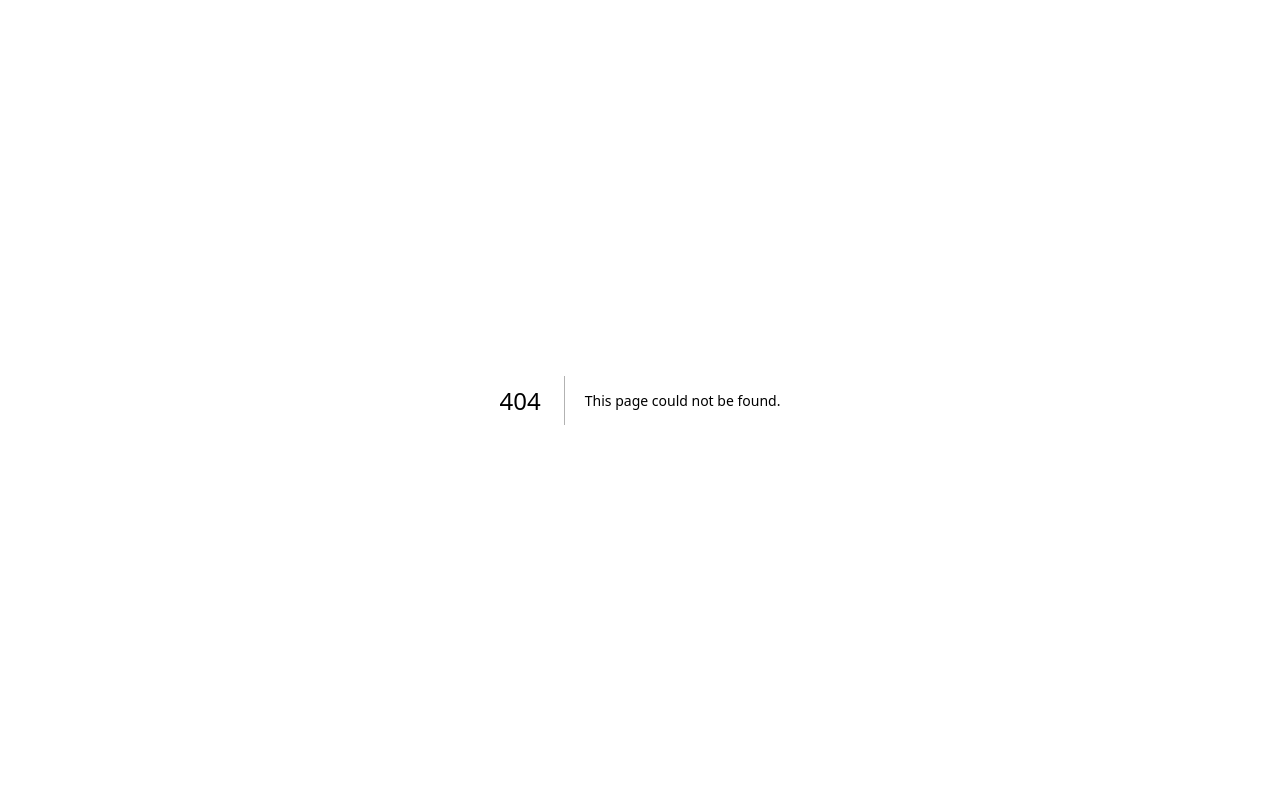
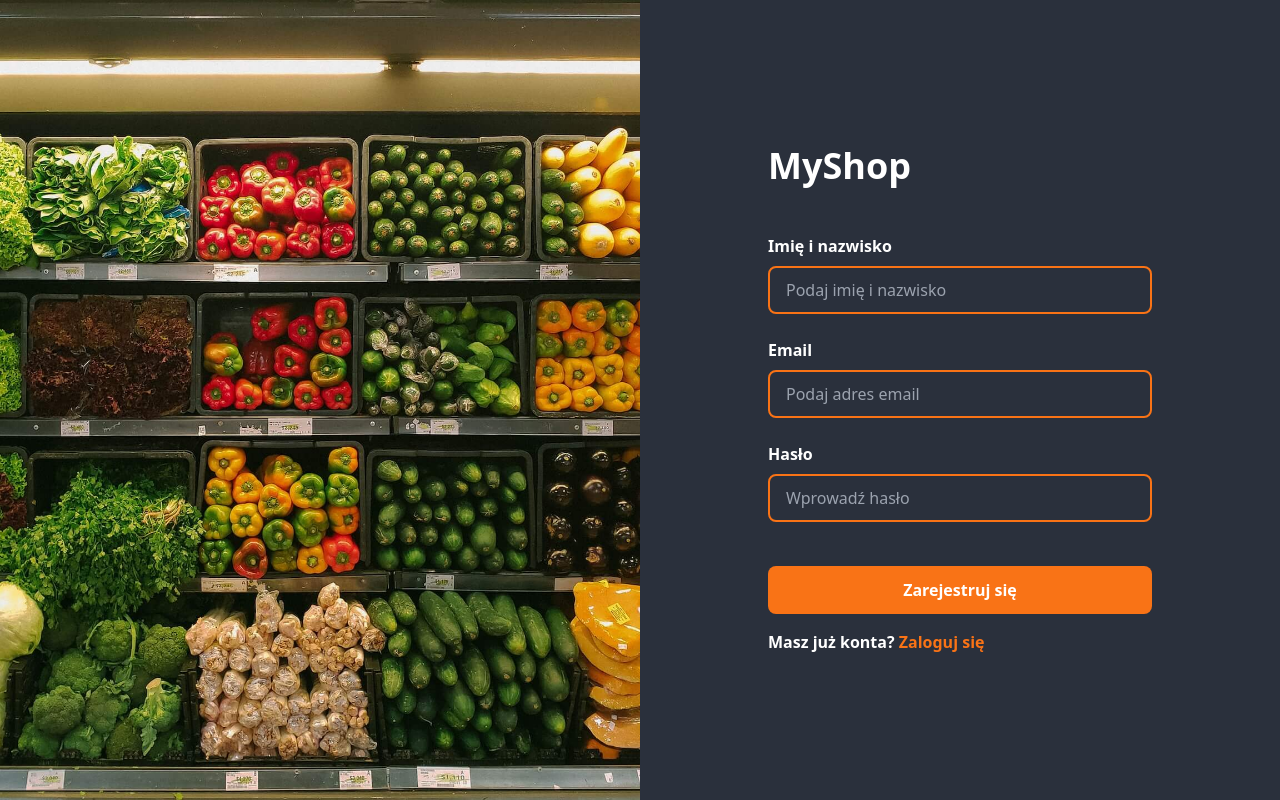
Before and after one commit to JAKUBSAJKO/MyShop, a Next.js app: page /auth/signup in a window 1280 px wide. Before the commit this address had no page. Built offline with nearby package versions, Linux system fonts and the light colour scheme.

Commit message:
Add background image to login and signup page. Rename files and components from 'signin' to 'signup'.

```diff
--- a/routes/routes.ts
+++ b/routes/routes.ts
@@ -2,7 +2,7 @@ export const routes = {
   home: "/",
   success: "/checkout/success",
   login: "/auth/login",
-  signIn: "/auth/signin",
+  signup: "/auth/signup",
   summary: "/checkout/summary",
   createUser: "/api/auth/createUser",
 };
--- a/src/components/SigninForm.tsx
+++ b/src/components/SignupForm.tsx
@@ -4,13 +4,13 @@ import { useForm, SubmitHandler } from "react-hook-form";
 
 import { routes } from "../../routes/routes";
 
-interface SignIn {
+interface SignUp {
   name: string;
   email: string;
   password: string;
 }
 
-export default function SignInForm() {
+export default function SignUpForm() {
   const [error, setError] = useState("");
 
   const router = useRouter();
@@ -20,9 +20,9 @@ export default function SignInForm() {
     handleSubmit,
     formState: { errors },
     reset,
-  } = useForm<SignIn>();
+  } = useForm<SignUp>();
 
-  const onSubmit: SubmitHandler<SignIn> = async (data) => {
+  const onSubmit: SubmitHandler<SignUp> = async (data) => {
     const user = await fetch(routes.createUser, {
       method: "POST",
       body: JSON.stringify(data),
--- a/src/pages/auth/login.tsx
+++ b/src/pages/auth/login.tsx
@@ -4,17 +4,17 @@ import { routes } from "../../../routes/routes";
 
 import LoginForm from "@/components/LoginForm";
 
-export default function SignIn() {
+export default function SignUp() {
   return (
     <div className="w-full min-h-screen flex">
-      <div className="flex-1 bg-orange-400"></div>
+      <div className="flex-1 bg-login-foto bg-cover bg-no-repeat bg-center"></div>
       <div className="flex-1 bg-nav-grey-200 text-white flex flex-col justify-center items-center">
         <div className="w-96">
           <h1 className="font-bold text-4xl mb-12">MyShop</h1>
           <LoginForm />
           <p className="mt-4 font-semibold">
             Nie masz konta?{" "}
-            <Link href={routes.signIn} className="text-orange-500">
+            <Link href={routes.signup} className="text-orange-500">
               Zarejestruj się
             </Link>
           </p>
--- a/src/pages/auth/signin.tsx
+++ b/src/pages/auth/signup.tsx
@@ -2,16 +2,16 @@ import Link from "next/link";
 
 import { routes } from "../../../routes/routes";
 
-import SignInForm from "@/components/SigninForm";
+import SignUpForm from "@/components/SignupForm";
 
-export default function SignIn() {
+export default function SignUp() {
   return (
     <div className="w-full min-h-screen flex">
-      <div className="flex-1 bg-orange-400"></div>
+      <div className="flex-1 bg-signup-foto bg-cover bg-no-repeat bg-center"></div>
       <div className="flex-1 bg-nav-grey-200 text-white flex flex-col justify-center items-center">
         <div className="w-96">
           <h1 className="font-bold text-4xl mb-12">MyShop</h1>
-          <SignInForm />
+          <SignUpForm />
           <p className="mt-4 font-semibold">
             Masz już konta?{" "}
             <Link href={routes.login} className="text-orange-500">
--- a/tailwind.config.js
+++ b/tailwind.config.js
@@ -7,6 +7,10 @@ module.exports = {
   ],
   theme: {
     extend: {
+      backgroundImage: {
+        "login-foto": "url('/images/login.jpg')",
+        "signup-foto": "url('/images/signup.jpg')",
+      },
       fontFamily: {
         raleway: ["var(--font-raleway)"],
         roboto: ["var(--font-roboto)"],
```
Also changed, not shown: public/images/login.jpg (added), public/images/signup.jpg (added).
